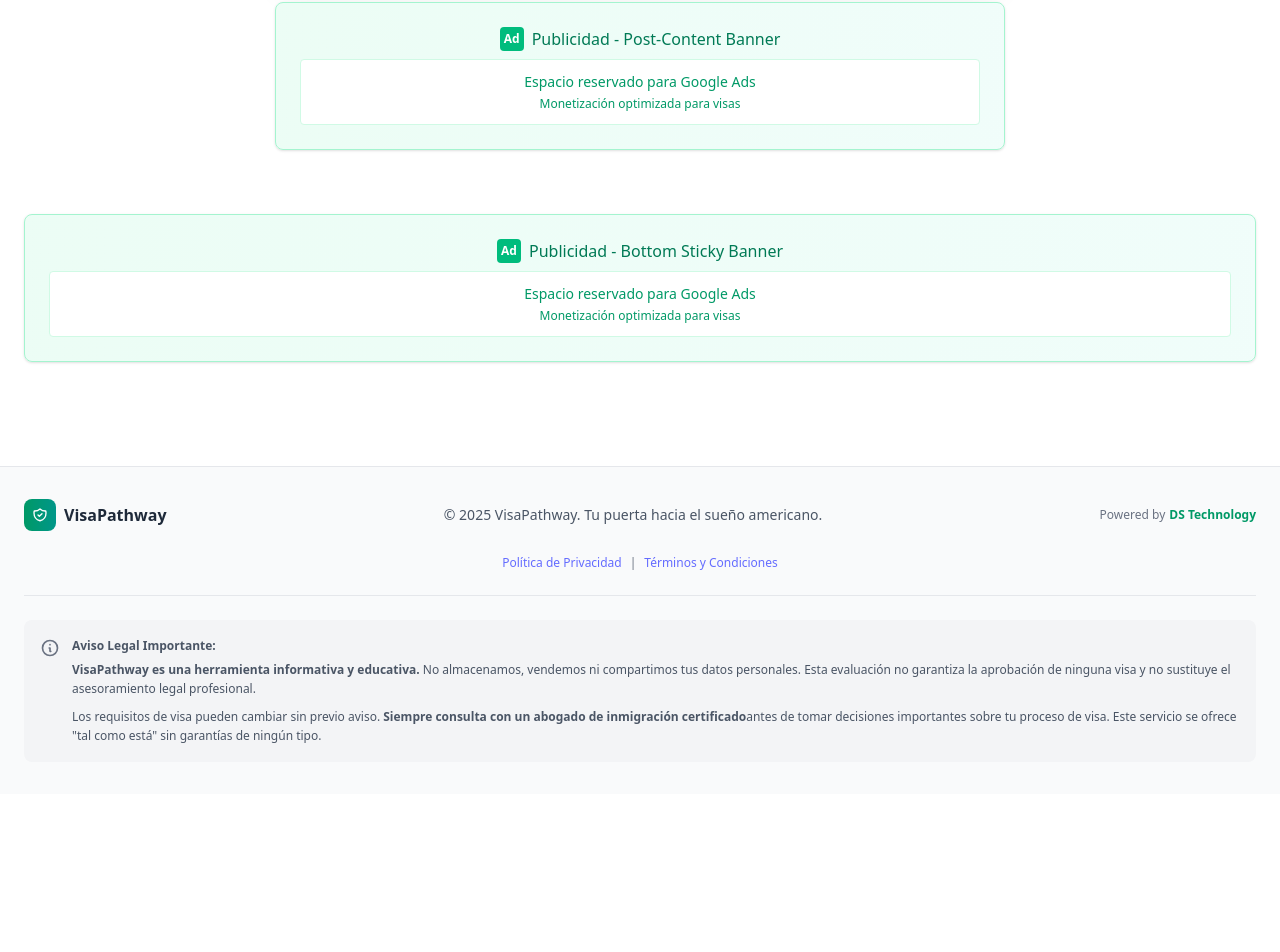
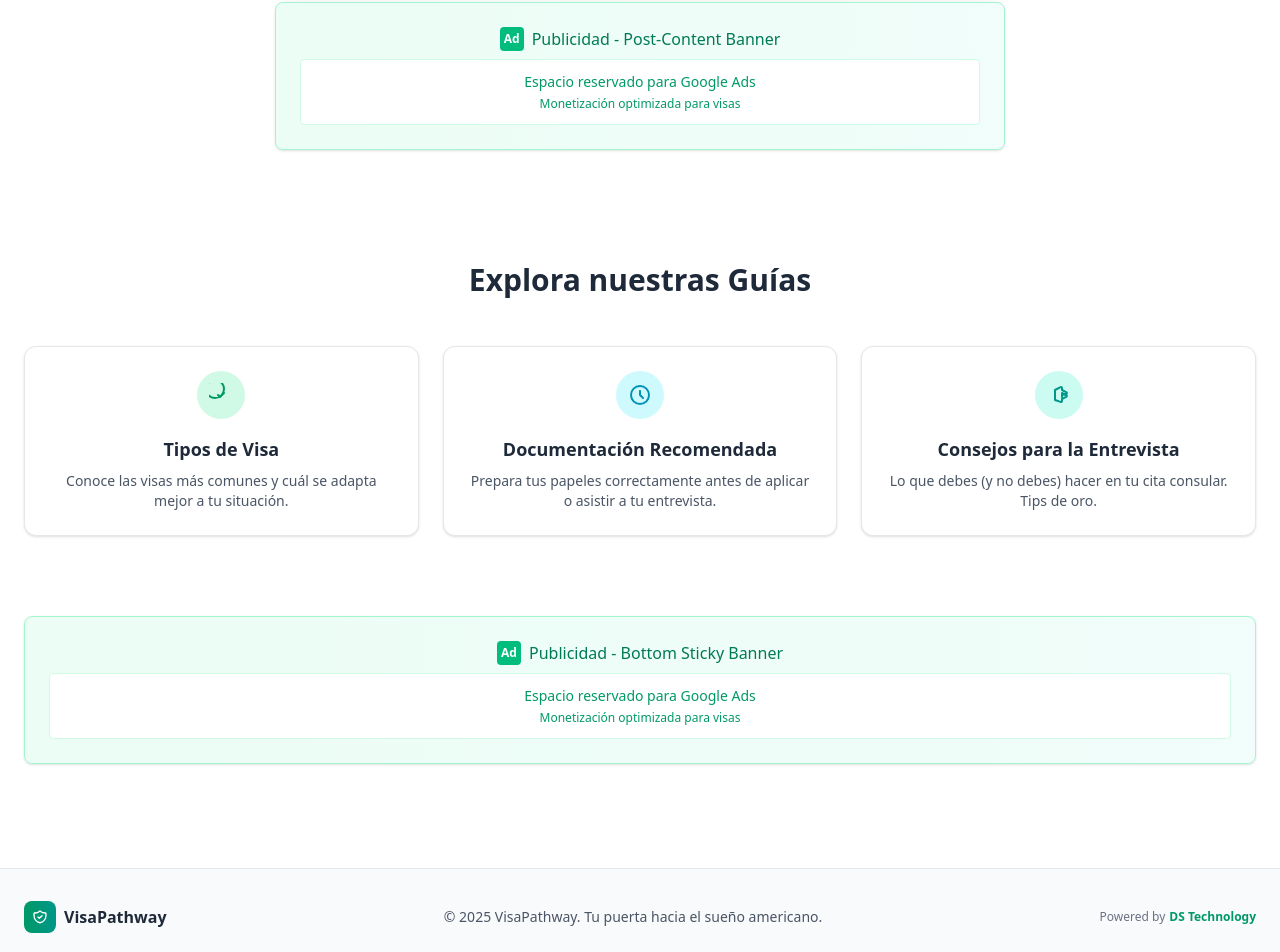
Before and after one commit to IrvDelgado/VisaEligibilityFront, a React (Vite) app: page / in a window 1280 px wide. Shown: the part 2233-3185 px from the top of the page. Before the commit the page ends 3027 px from the top, so only its background shows below. Built offline with nearby package versions, Linux system fonts and the light colour scheme.

Commit message:
mas contenido original

```diff
--- a/src/components/Home.jsx
+++ b/src/components/Home.jsx
@@ -284,6 +284,43 @@ export default function Home() {
           <AdBox position="Sidebar Right Bottom" />
         </aside>
       </main>
+<section className="max-w-7xl mx-auto px-6 py-16">
+  <h2 className="text-3xl font-bold text-gray-800 text-center mb-12">Explora nuestras Guías</h2>
+  <div className="grid grid-cols-1 md:grid-cols-3 gap-6">
+
+    <a href="/tipos-de-visas" className="block bg-white border border-gray-200 rounded-xl shadow-sm hover:shadow-lg transition-all p-6 text-center">
+      <div className="w-12 h-12 mx-auto mb-4 bg-emerald-100 text-emerald-600 rounded-full flex items-center justify-center">
+        <svg className="w-6 h-6" fill="none" stroke="currentColor" viewBox="0 0 24 24">
+          <path strokeLinecap="round" strokeLinejoin="round" strokeWidth={2} d="M9 12l2 2 4-4m0-4a9 9 0 11-18 0 9 9 0 0118 0z" />
+        </svg>
+      </div>
+      <h3 className="text-lg font-semibold text-gray-800 mb-2">Tipos de Visa</h3>
+      <p className="text-sm text-gray-600">Conoce las visas más comunes y cuál se adapta mejor a tu situación.</p>
+    </a>
+
+    <a href="/documentacion-recomendada" className="block bg-white border border-gray-200 rounded-xl shadow-sm hover:shadow-lg transition-all p-6 text-center">
+      <div className="w-12 h-12 mx-auto mb-4 bg-cyan-100 text-cyan-600 rounded-full flex items-center justify-center">
+        <svg className="w-6 h-6" fill="none" stroke="currentColor" viewBox="0 0 24 24">
+          <path strokeLinecap="round" strokeLinejoin="round" strokeWidth={2} d="M12 8v4l3 3m6-3a9 9 0 11-18 0 9 9 0 0118 0z" />
+        </svg>
+      </div>
+      <h3 className="text-lg font-semibold text-gray-800 mb-2">Documentación Recomendada</h3>
+      <p className="text-sm text-gray-600">Prepara tus papeles correctamente antes de aplicar o asistir a tu entrevista.</p>
+    </a>
+
+    <a href="/consejos-entrevista" className="block bg-white border border-gray-200 rounded-xl shadow-sm hover:shadow-lg transition-all p-6 text-center">
+      <div className="w-12 h-12 mx-auto mb-4 bg-teal-100 text-teal-600 rounded-full flex items-center justify-center">
+        <svg className="w-6 h-6" fill="none" stroke="currentColor" viewBox="0 0 24 24">
+          <path strokeLinecap="round" strokeLinejoin="round" strokeWidth={2} d="M15 10l4.553 2.276a1 1 0 010 1.448L15 16v2a1 1 0 01-1.447.894L8 17V7l5.553-2.776A1 1 0 0115 5v2l4.553 2.276a1 1 0 010 1.448L15 12v2z" />
+        </svg>
+      </div>
+      <h3 className="text-lg font-semibold text-gray-800 mb-2">Consejos para la Entrevista</h3>
+      <p className="text-sm text-gray-600">Lo que debes (y no debes) hacer en tu cita consular. Tips de oro.</p>
+    </a>
+
+  </div>
+</section>
+
 
       {/* Bottom sticky ad for maximum visibility */}
       <div className="max-w-7xl mx-auto px-6 py-4">
```
